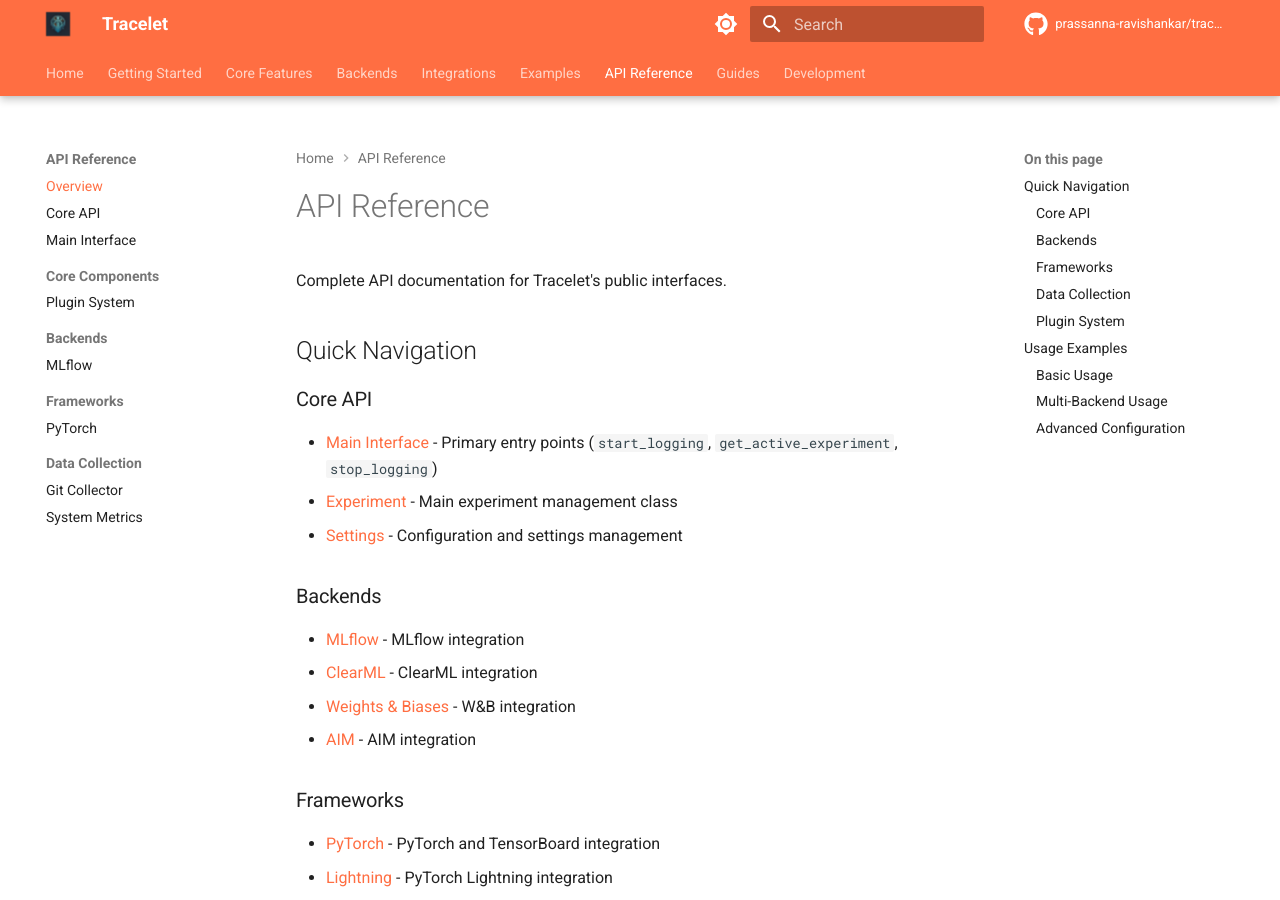
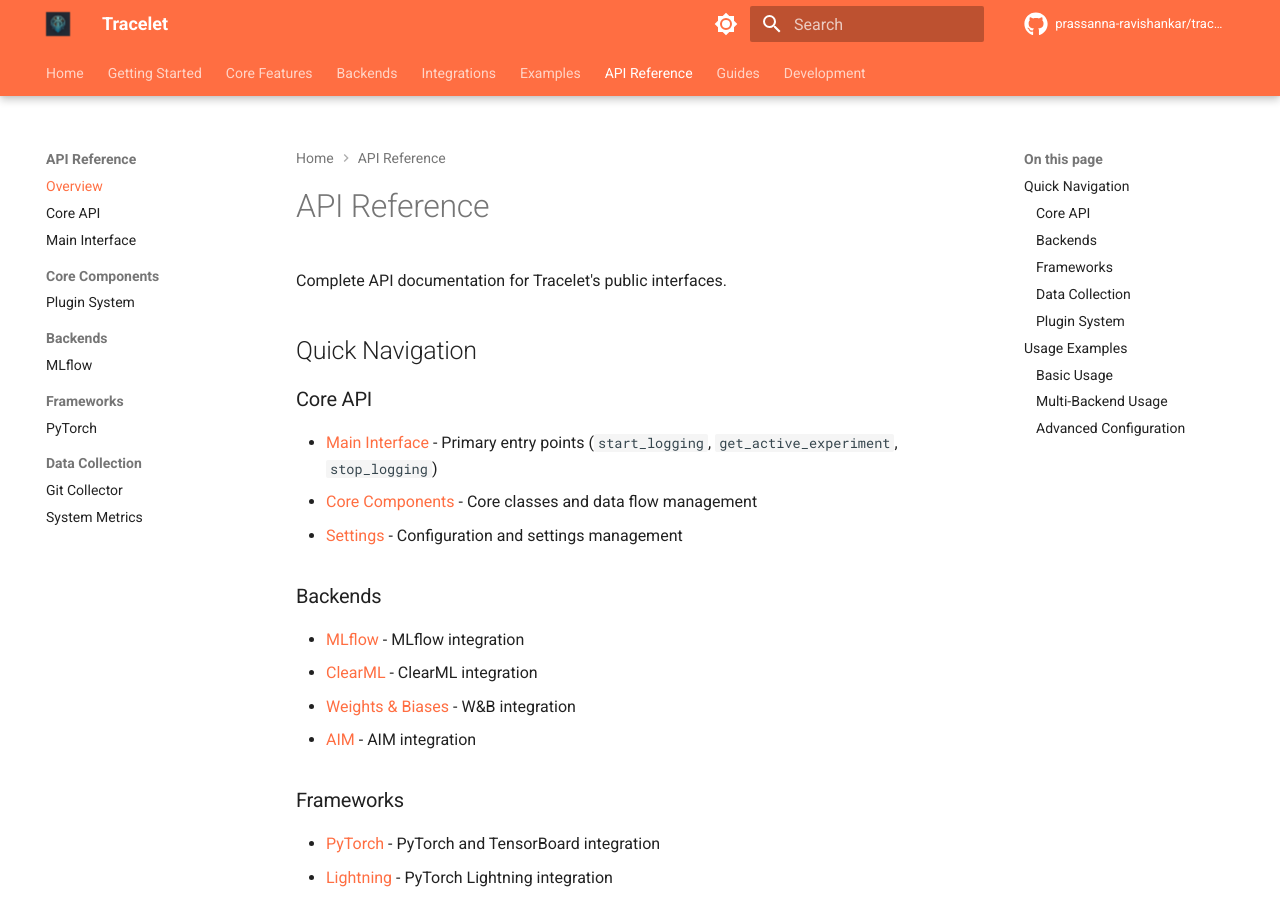
Before and after one commit to prassanna-ravishankar/tracelet, an MkDocs documentation site: the page built from docs/api/index.md, in a window 1280 px wide and 900 px high. Built offline with MkDocs 1.6.1 and Material for MkDocs 9.7.7, drawn with Linux system fonts in a browser that asks for light colours; comment, search, counter and statistics services are not loaded; the version menu is left out.

Commit message:
docs: fix broken links after documentation consolidation
- Updated quick-start.md to link to settings.md instead of deleted configuration.md
- Updated api/index.md to reference correct file paths after consolidation
- Verified mkdocs build now completes without warnings

🤖 Generated with [Claude Code](https://claude.ai/code)

Co-Authored-By: Claude <noreply@anthropic.com>

```diff
--- a/docs/api/index.md
+++ b/docs/api/index.md
@@ -7,8 +7,8 @@ Complete API documentation for Tracelet's public interfaces.
 ### Core API
 
 - [Main Interface](interface.md) - Primary entry points (`start_logging`, `get_active_experiment`, `stop_logging`)
-- [Experiment](core/experiment.md) - Main experiment management class
-- [Settings](settings.md) - Configuration and settings management
+- [Core Components](core.md) - Core classes and data flow management
+- [Settings](../settings.md) - Configuration and settings management
 
 ### Backends
 
```
Also changed, not shown: docs/quick-start.md (+1 -1 lines).
